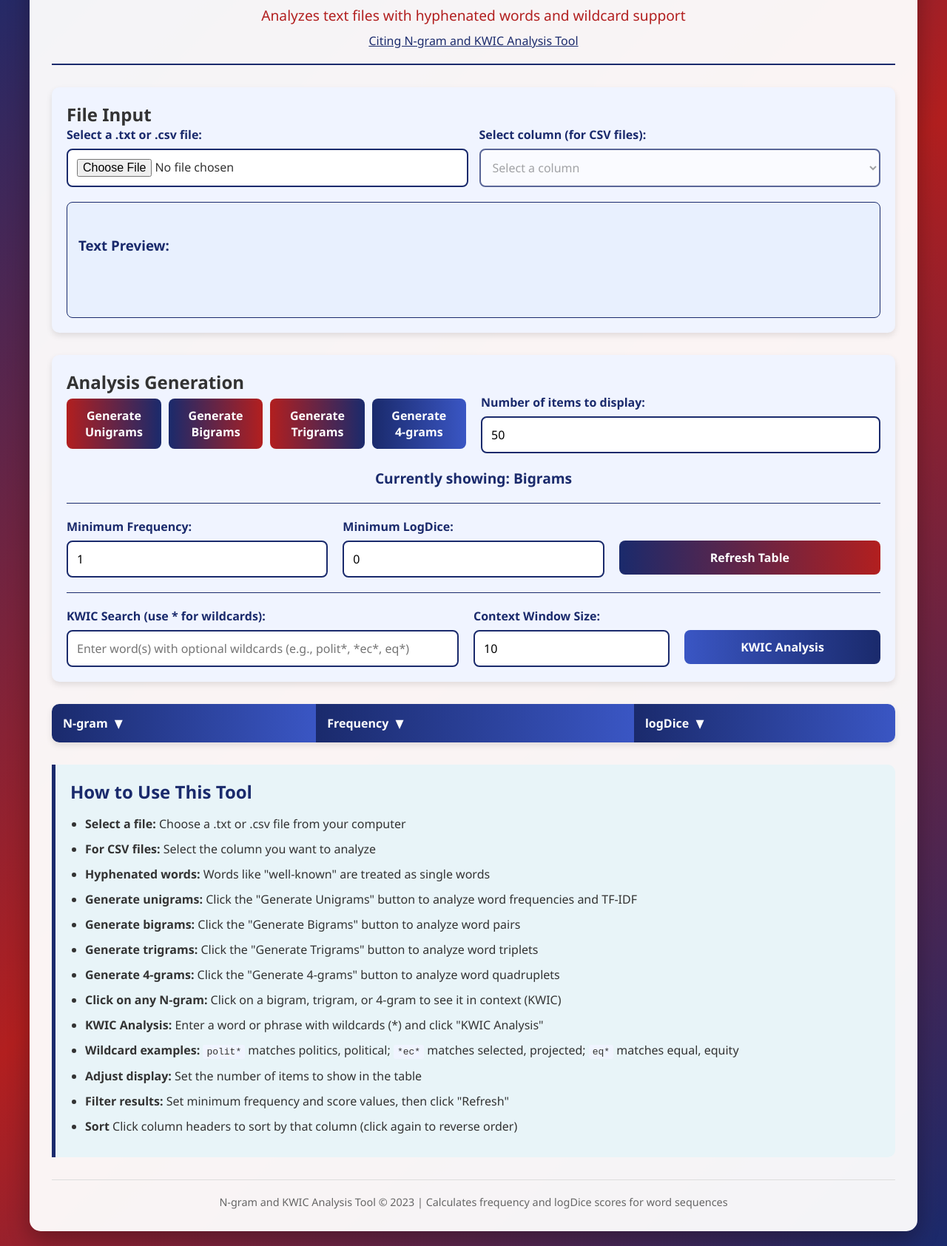
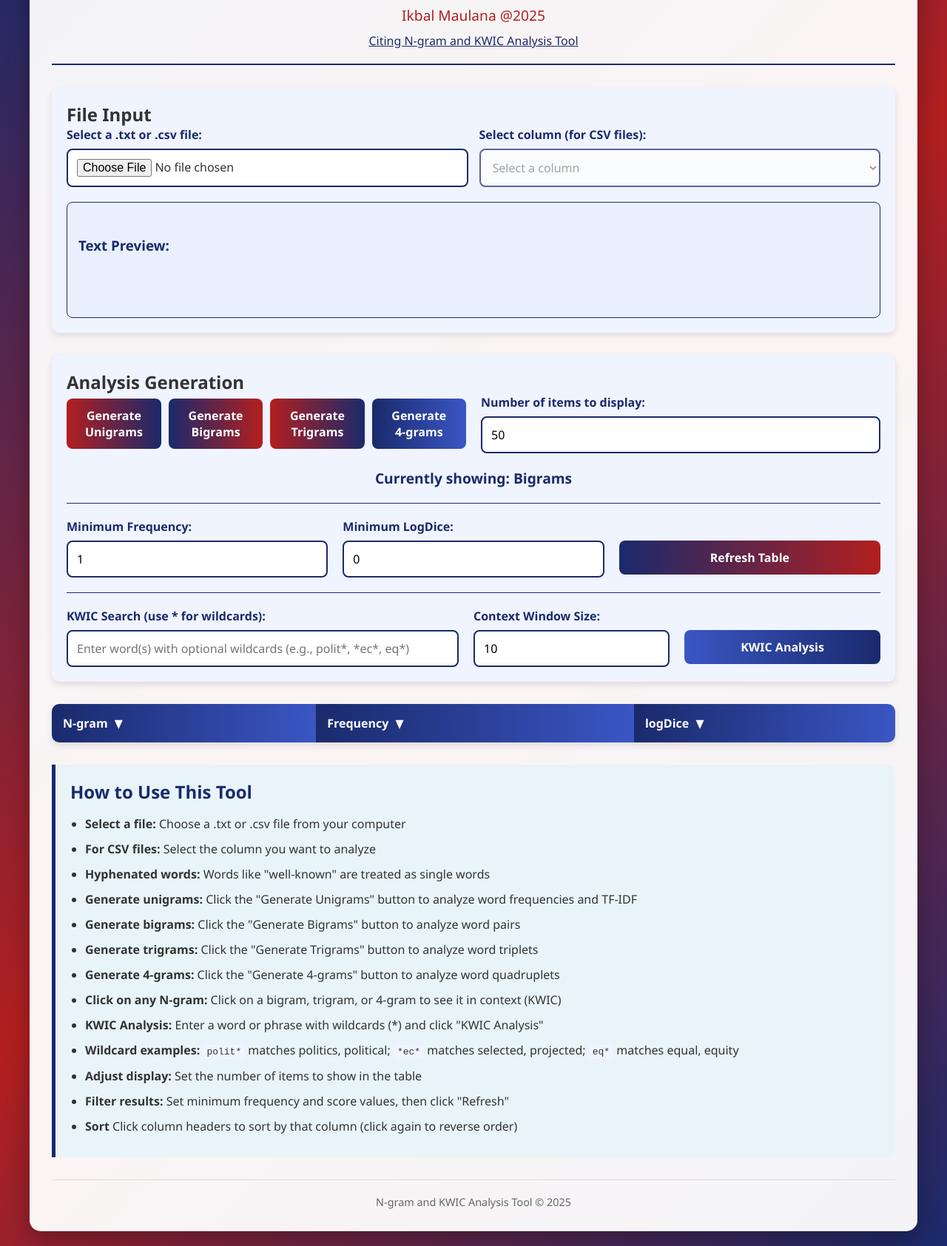
Before and after one commit to ikbaloss/N-gram-KWIC, a plain HTML site: page index.html in a window 1280 px wide. Shown: the part 108-1793 px from the top of the page at 74% size. Drawn offline with Linux system fonts and the light colour scheme.

Commit message:
Update index.html

```diff
--- a/index.html
+++ b/index.html
@@ -479,7 +479,7 @@
     <div class="container">
         <header>
             <h1>N-gram and KWIC Analysis Tool</h1>
-            <p class="subtitle">Analyzes text files with hyphenated words and wildcard support</p>
+            <p class="subtitle">Ikbal Maulana @2025</p>
             <div class="citation-link" id="citationLink">Citing N-gram and KWIC Analysis Tool</div>
         </header>
 
@@ -599,7 +599,7 @@
         </section>
 
         <footer>
-            <p>N-gram and KWIC Analysis Tool &copy; 2023 | Calculates frequency and logDice scores for word sequences</p>
+            <p>N-gram and KWIC Analysis Tool &copy; 2025</p>
         </footer>
     </div>
 
```
